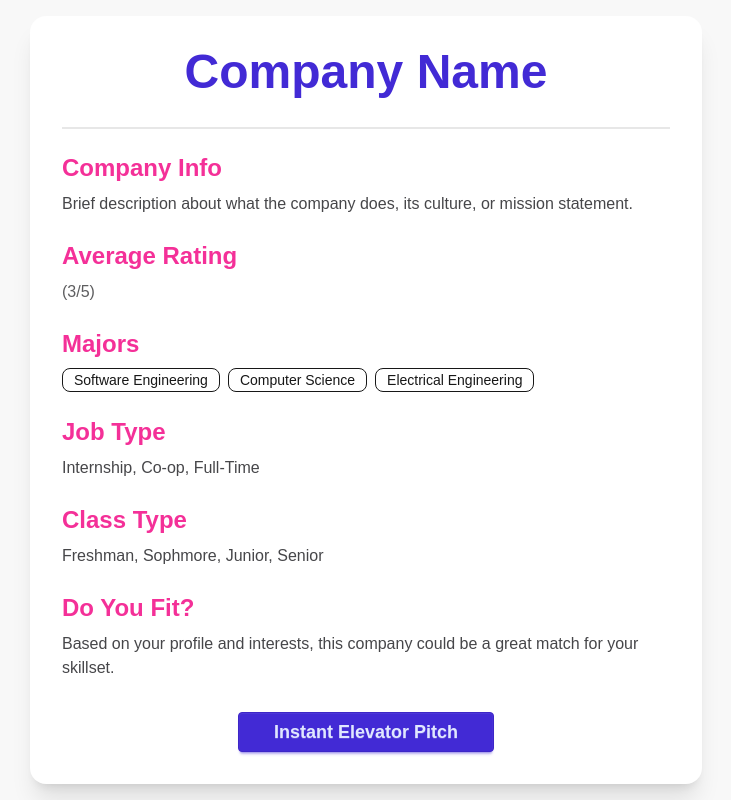
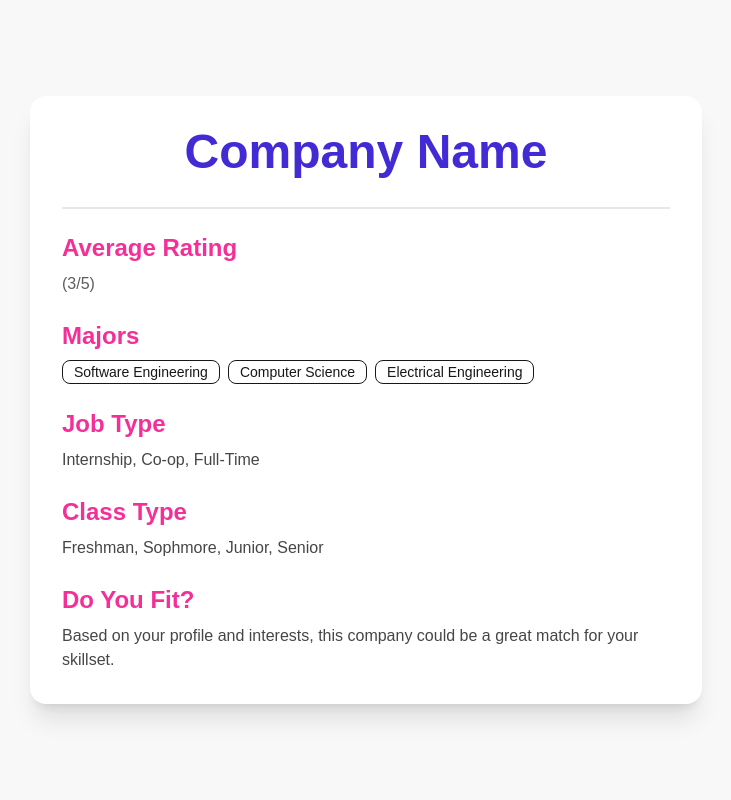
Before and after one commit to jhsotoglz/iowa_state, a Next.js app: page /companies_info in a window 1280 px wide. Shown: the whole page, without its empty margins (274-1005 px from the left). Built offline with nearby package versions, Linux system fonts and the light colour scheme.

Commit message:
Update page.tsx

```diff
--- a/src/app/companies_info/page.tsx
+++ b/src/app/companies_info/page.tsx
@@ -18,12 +18,6 @@ export default function CompaniesInfo() {
             <div className="divider"></div>
 
             <div className="space-y-6">
-            <div>
-                <h2 className="text-2xl font-semibold text-secondary mb-2">Company Info</h2>
-                <p className="text-base-content/80">
-                Brief description about what the company does, its culture, or mission statement.
-                </p>
-            </div>
 
             <div>
                 <h2 className="text-2xl font-semibold text-secondary mb-2">Average Rating</h2>
@@ -59,17 +53,6 @@ export default function CompaniesInfo() {
             </div>
             </div>
 
-            <div className="mt-8 flex justify-center">
-                <button onClick={openModal} className="btn btn-primary btn-wide text-lg">
-                    Instant Elevator Pitch
-                </button>
-            </div>
-
-        <ElevatorPitchModal isOpen={isModalOpen} onClose={closeModal}>
-            <h1>Elevator Pitch</h1>
-            <p>Give me job pls.</p>
-        </ElevatorPitchModal>
-
         </div>
         </div>
     );
```
